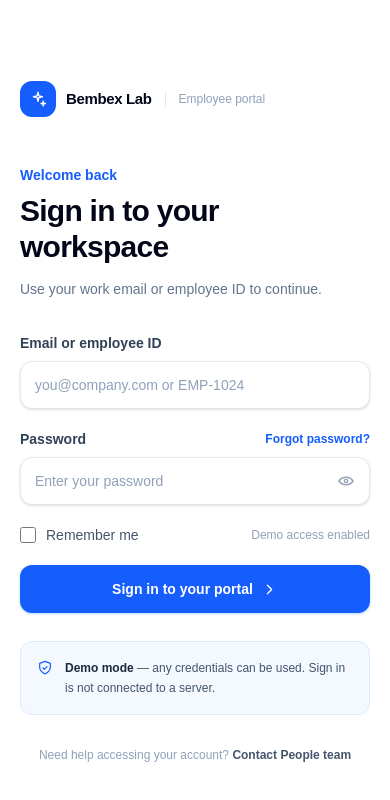
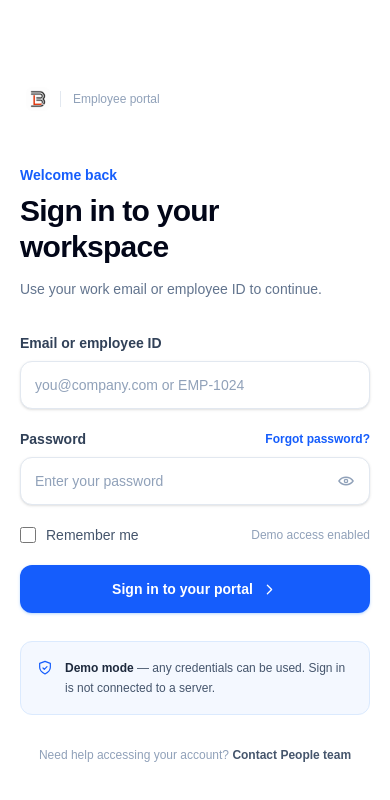
Before and after one commit to BemBexLab/employee-portal-ui, a Next.js app: page /login in a window 390 px wide. Shown: the top 800 px of the page. Built offline with nearby package versions, Linux system fonts and the light colour scheme.

Commit message:
Updated Mobile view

```diff
--- a/app/login/page.tsx
+++ b/app/login/page.tsx
@@ -74,13 +74,13 @@ export default function LoginPage() {
       </section>
       <section className="flex min-h-screen flex-1 items-center justify-center px-5 py-8 sm:px-8 lg:px-12 xl:px-20">
         <div className="w-full max-w-[430px]">
-          <div className="mb-12 flex items-center gap-2.5 lg:hidden">
-            <span className="flex h-9 w-9 items-center justify-center rounded-xl bg-blue-600 text-white">
-              <Icon name="sparkles" size={18} />
+          <div className="mb-12 flex items-center lg:hidden">
+            <span className="flex h-9 w-9 items-center justify-center rounded-xl text-white">
+              <Image className="rounded-md" src="/Bembex logo ( JPG ) Icon White 1.svg" alt="Bembex Lab Logo" width={24} height={24} />
             </span>
-            <span className="text-[15px] font-bold tracking-tight text-slate-950">
+            {/* <span className="text-[15px] font-bold tracking-tight text-slate-950">
               Bembex Lab
-            </span>
+            </span> */}
             <span className="ml-1 border-l border-slate-200 pl-3 text-xs text-slate-400">
               Employee portal
             </span>
```
